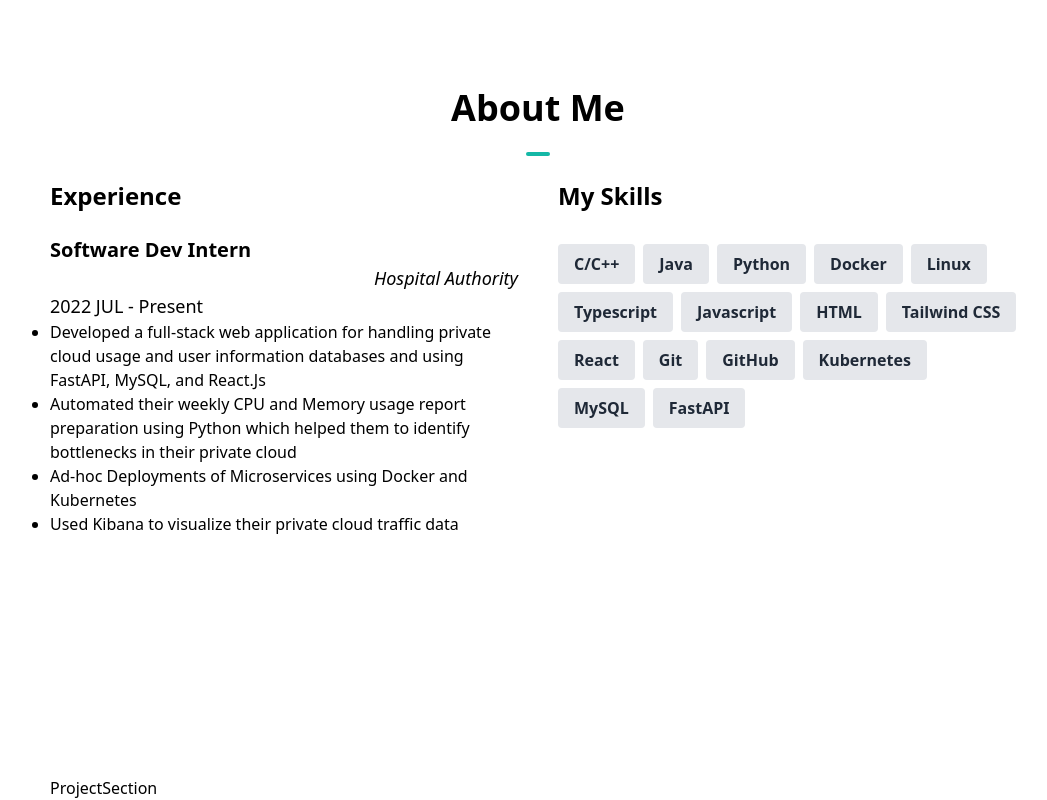
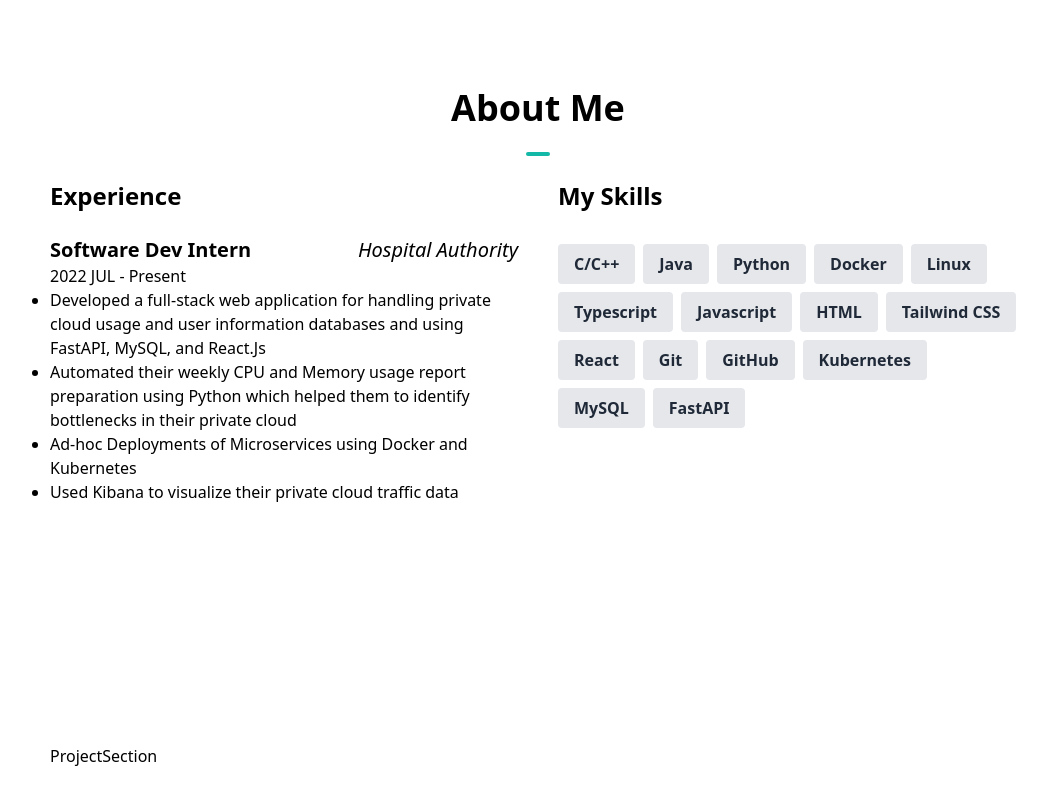
Before and after one commit to towsifali/Portfolio, a Next.js app: page / in a window 1280 px wide. Shown: the part 827-1627 px from the top of the page, without its empty margins (102-1149 px from the left). After the commit the page ends 1595 px from the top, so only its background shows below. Built offline with nearby package versions, Linux system fonts and the light colour scheme.

Commit message:
Content Section Font Fixed

```diff
--- a/components/ContentSection.tsx
+++ b/components/ContentSection.tsx
@@ -9,11 +9,11 @@ type ContentSectionProps = {
 const ContentSection = () => {
   return (
     <div>
-        <div className="flex-row">
-            <p className="text-xl text-left font-semibold">Software Dev Intern</p>
-            <p className="text-lg text-right italic">Hospital Authority</p>
+        <div className="flex flex-row justify-between">
+            <div className="text-xl text-left font-semibold">Software Dev Intern</div>
+            <div className="text-xl text-right italic">Hospital Authority</div>
         </div>
-        <p className="text-lg">2022 JUL - Present</p>
+        <p className="text-base">2022 JUL - Present</p>
         <div>
             <ul className="list-disc">
                 <li>Developed a full-stack web application for handling private cloud usage and user information databases and using FastAPI, MySQL, and React.Js</li>
```
